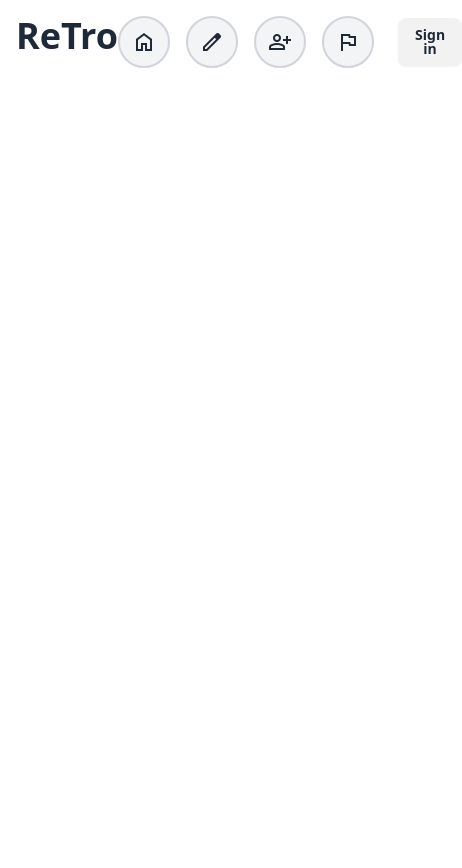
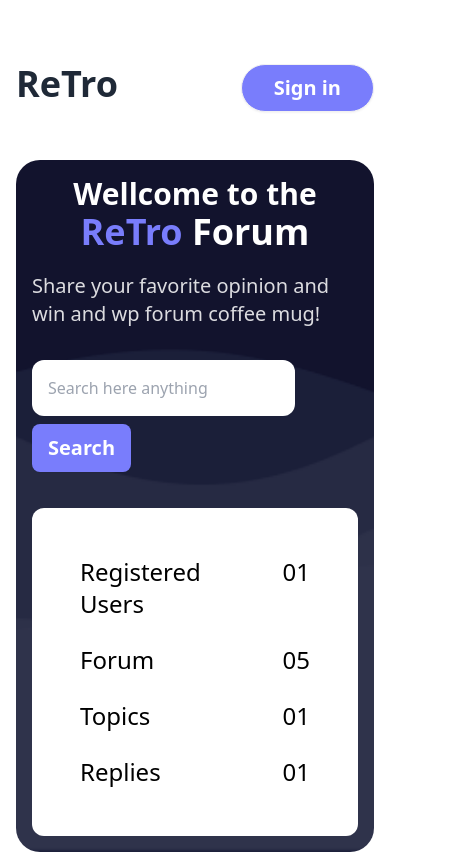
Before and after one commit to sojibislam9878/ReTro_Forum_a6, a plain HTML site: page index.html in a window 390 px wide. Shown: the whole page, 462 px wide, since content can reach past the window. Before the commit the page ends 844 px from the top, so only its background shows below. Drawn offline with nearby package versions, Linux system fonts and the light colour scheme.

Commit message:
banner section done with responsive

```diff
--- a/index.html
+++ b/index.html
@@ -23,12 +23,12 @@
   </head>
   <body>
     <header class="container mx-auto p-4">
-        <nav class="flex justify-between">
+        <nav class="flex justify-between mt-12">
             <div>
                 <h1 class="text-4xl font-extrabold">ReTro</h1>
             </div>
             <div class="flex items-center gap-6">
-                <div class="flex gap-4">
+                <div class="md:flex gap-4 hidden ">
                     <span class="material-symbols-outlined bg-gray-100 p-3 rounded-full border-2 border-gray-300 hover:cursor-pointer">
                         home
                         </span>
@@ -43,10 +43,44 @@
                         </span>
                 </div>
                 <div>
-                    <button class="btn">Sign in</button>
+                    <button class="btn bg-[#797DFC] text-white text-xl rounded-full px-8">Sign in</button>
                 </div>
             </div>
         </nav>
+        <!-- * banner section -->
+        <div class="bg-[#12132D] bg-[url(assets/images/bgbanner.png)] bg-no-repeat bg-cover bg-bottom text-white rounded-3xl md:p-24 p-4 lg:flex justify-between mt-12">
+            <div class="flex-1">
+                <h1 class="md:text-5xl text-3xl font-extrabold md:mb-5 text-center md:text-left">Wellcome to the</h1>
+            <div class="mb-5 text-center md:text-left">
+                <h1 class="md:text-5xl text-4xl font-extrabold"><span class="pry-color">ReTro</span> Forum</h1>
+            </div>
+            <p class="text-xl font-medium opacity-85 md:w-1/2 mb-8">Share your favorite opinion and win and wp forum coffee mug!</p>
+            <div class="relative">
+                <!-- input -->
+                <input type="text" placeholder="Search here anything" class="font-medium md:p-5 p-4 rounded-xl md:rounded-full md:w-[20rem] mb-2 md:mb-0">
+                <button class="btn md:absolute bg-[#797DFC] border-0 text-white text-xl font-bold left-[220px]  bottom-2 md:rounded-full">Search</button>
+            </div>
+            </div>
+            <!-- right side -->
+            <div class="bg-white text-black p-12 rounded-xl mt-9 lg:mt-0">
+                <div class="flex justify-between gap-10 text-2xl font-medium pb-6">
+                    <p>Registered Users</p>
+                    <p>01</p>
+                </div>
+                <div class="flex justify-between gap-10 text-2xl font-medium pb-6">
+                    <p>Forum</p>
+                    <p>05</p>
+                </div>
+                <div class="flex justify-between gap-10 text-2xl font-medium pb-6">
+                    <p>Topics</p>
+                    <p>01</p>
+                </div>
+                <div class="flex justify-between gap-10 text-2xl font-medium">
+                    <p>Replies</p>
+                    <p>01</p>
+                </div>
+            </div>
+        </div>
 
     </header>
     <main>
--- a/styles/style.css
+++ b/styles/style.css
@@ -1,3 +1,7 @@
 .font-mulish {
     font-family: "Mulish", sans-serif
 }
+
+.pry-color{
+    color: #797DFC;
+}
```
Also changed, not shown: assets/images/bgbanner.png (added), assets/images/joinforum.png (added), assets/images/logo.png (added).
